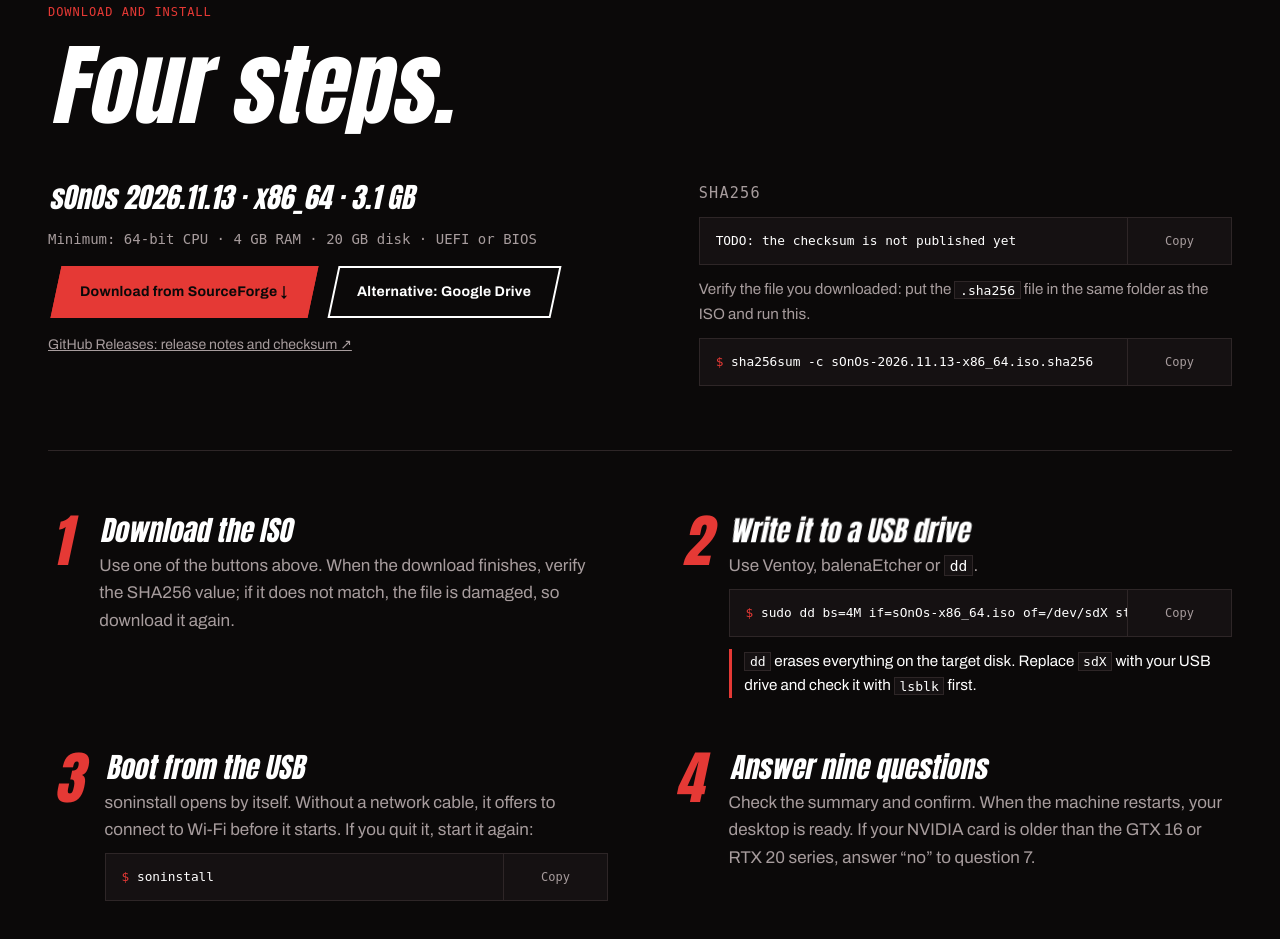
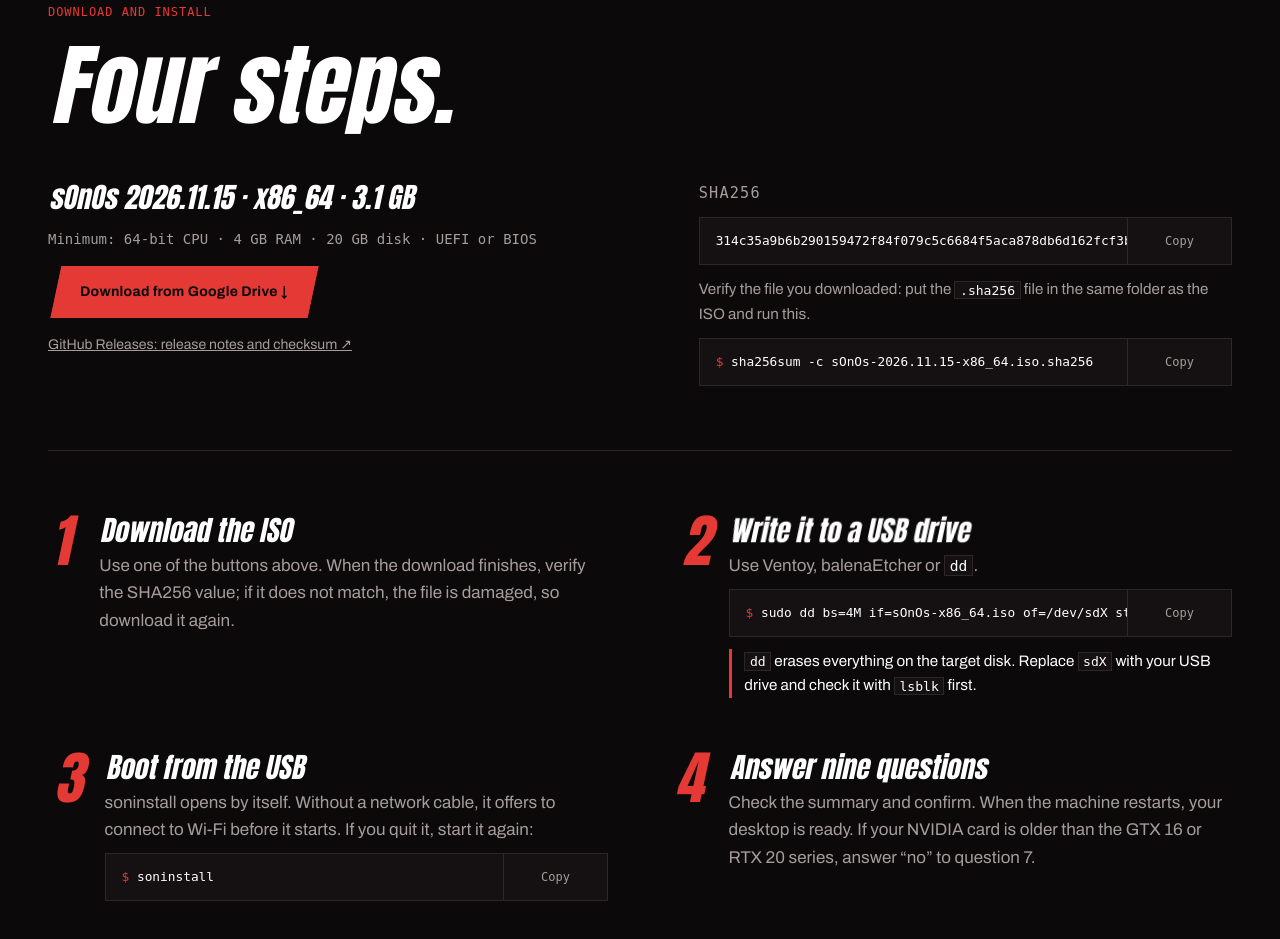
Before and after one commit to sOn-Os/sOn-Os.github.io, a plain HTML site: page index.html in a window 1280 px wide. Shown: the part 6354-7293 px from the top of the page. Drawn offline with Linux system fonts and the light colour scheme; a web font is replaced by a local one.

Commit message:
Release 2026.11.15: checksum, new Drive file, Drive as the main download
SourceForge is waiting for account verification, so its button is
commented out with a note on how to bring it back.

```diff
--- a/index.html
+++ b/index.html
@@ -651,22 +651,24 @@ p code { color: var(--white); background: var(--coal); border: 1px solid var(--l
 
     <div class="download">
       <div class="dl-main">
-        <p class="release" data-i18n="rel">sOnOs 2026.11.13 · x86_64 · 3,1 GB</p>
+        <p class="release" data-i18n="rel">sOnOs 2026.11.15 · x86_64 · 3,1 GB</p>
         <!-- TODO(sOnOs): the minimum hardware below is a placeholder. Replace it with tested values. -->
         <p class="reqs" data-i18n="reqs">En az: 64 bit işlemci · 4 GB RAM · 20 GB disk · UEFI veya BIOS</p>
         <div class="ctas">
-          <!-- TODO(sOnOs): placeholder address. Replace it with the real SourceForge project once it exists. -->
+          <a class="btn" href="https://drive.google.com/file/d/1NfAQjr4yIfKNJW5LGCDAkT5JiJOwxMRS/view"><span data-i18n="dl_gd_main">Google Drive’dan indir ↓</span></a>
+          <!-- TODO(sOnOs): SourceForge is waiting for account verification. Once the project "sonos" exists and has the ISO,
+               make this the first button again ("SourceForge’dan indir ↓", key dl_sf) and turn Drive back into
+               <a class="btn ghost" ...><span data-i18n="dl_gd">Alternatif: Google Drive</span></a>.
           <a class="btn" href="https://sourceforge.net/projects/sonos/files/latest/download"><span data-i18n="dl_sf">SourceForge’dan indir ↓</span></a>
-          <a class="btn ghost" href="https://drive.google.com/file/d/1EBfFsHg2rxhtojXgOF9z-vgoghwFCJsb/view"><span data-i18n="dl_gd">Alternatif: Google Drive</span></a>
+          -->
         </div>
         <p class="dl-alt"><a href="https://github.com/sOn-Os/sOnOs/releases/latest" data-i18n="dl_gh">GitHub Releases: sürüm notları ve sağlama toplamı ↗</a></p>
       </div>
       <div class="sha">
         <p class="eyebrow">SHA256</p>
-        <!-- TODO(sOnOs): paste the real checksum of sOnOs-2026.11.13-x86_64.iso here, as plain text without data-i18n. -->
-        <div class="cmd plain"><code id="sha256" data-i18n="sha_todo">TODO: sağlama toplamı henüz yayınlanmadı</code><button type="button" class="copy" data-i18n="copy">Kopyala</button></div>
+        <div class="cmd plain"><code id="sha256">314c35a9b6b290159472f84f079c5c6684f5aca878db6d162fcf3bb23a8415fe</code><button type="button" class="copy" data-i18n="copy">Kopyala</button></div>
         <p data-i18n="sha_p">İndirdiğin dosyayı doğrula: <code>.sha256</code> dosyasını ISO ile aynı klasöre indir ve şunu çalıştır.</p>
-        <div class="cmd"><code>sha256sum -c sOnOs-2026.11.13-x86_64.iso.sha256</code><button type="button" class="copy" data-i18n="copy">Kopyala</button></div>
+        <div class="cmd"><code>sha256sum -c sOnOs-2026.11.15-x86_64.iso.sha256</code><button type="button" class="copy" data-i18n="copy">Kopyala</button></div>
       </div>
     </div>
 
@@ -786,11 +788,11 @@ p code { color: var(--white); background: var(--coal); border: 1px solid var(--l
     shot_cosmic: "sOnOs on the COSMIC desktop", shot_hyprland: "sOnOs on the Hyprland desktop",
     s1: "Download the ISO",
     s1p: "Use one of the buttons above. When the download finishes, verify the SHA256 value; if it does not match, the file is damaged, so download it again.",
-    rel: "sOnOs 2026.11.13 · x86_64 · 3.1 GB",
+    rel: "sOnOs 2026.11.15 · x86_64 · 3.1 GB",
     reqs: "Minimum: 64-bit CPU · 4 GB RAM · 20 GB disk · UEFI or BIOS",
+    dl_gd_main: "Download from Google Drive ↓",
     dl_sf: "Download from SourceForge ↓", dl_gd: "Alternative: Google Drive",
     dl_gh: "GitHub Releases: release notes and checksum ↗",
-    sha_todo: "TODO: the checksum is not published yet",
     sha_p: "Verify the file you downloaded: put the <code>.sha256</code> file in the same folder as the ISO and run this.",
     s2: "Write it to a USB drive", s2p: "Use Ventoy, balenaEtcher or <code>dd</code>.",
     s2w: "<code>dd</code> erases everything on the target disk. Replace <code>sdX</code> with your USB drive and check it with <code>lsblk</code> first.",
```
